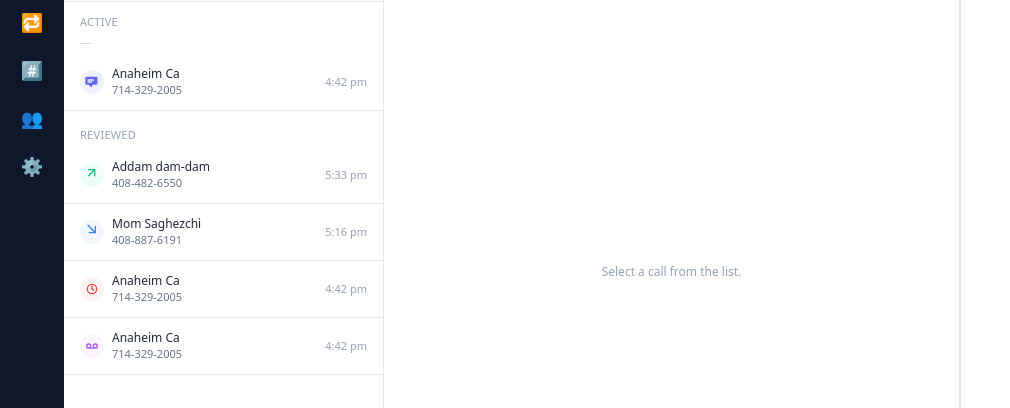
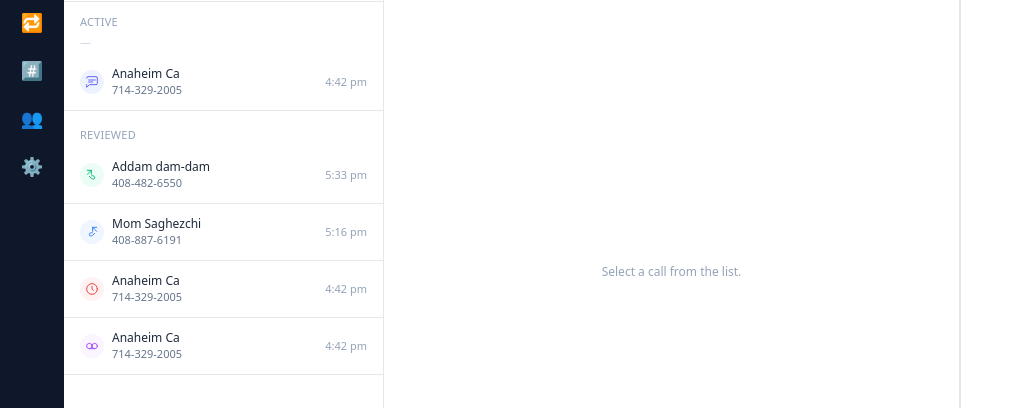
Before and after one commit to masterappliance/callcenter-ui, a React (Vite) app: page /calls in a window 1280 px wide. Shown: the part 152-560 px from the top of the page, without its empty margins (0-1010 px from the left). Built offline with nearby package versions, Linux system fonts and the light colour scheme.

Commit message:
Update CallListItem.jsx

```diff
--- a/src/components/calls/CallListItem.jsx
+++ b/src/components/calls/CallListItem.jsx
@@ -1,3 +1,11 @@
+import {
+  IconIncoming,
+  IconOutgoing,
+  IconMissed,
+  IconSMS,
+  IconVoicemail,
+} from "../icons/SoftIcons.jsx";
+
 export default function CallListItem({ call, active, onClick }) {
   const { callerName, phone, time, kind } = call;
 
@@ -30,101 +38,51 @@ export default function CallListItem({ call, active, onClick }) {
   );
 }
 
-/**
- * Icons modeled after CallRail:
- * - inbound: green arrow (incoming call)
- * - outbound: blue arrow (outgoing call)
- * - missed: red clock/cross
- * - sms: message bubble
- * - voicemail: two circles (voicemail icon)
- */
 function CallTypeIcon({ kind }) {
   switch (kind) {
     case "outbound":
       return (
-        <span className="inline-flex h-6 w-6 items-center justify-center rounded-full bg-blue-50 text-blue-500">
-          <OutboundIcon />
-        </span>
+        <Circle className="bg-blue-50 text-blue-500">
+          <IconOutgoing />
+        </Circle>
       );
     case "missed":
       return (
-        <span className="inline-flex h-6 w-6 items-center justify-center rounded-full bg-red-50 text-red-500">
-          <MissedIcon />
-        </span>
+        <Circle className="bg-red-50 text-red-500">
+          <IconMissed />
+        </Circle>
       );
     case "sms":
       return (
-        <span className="inline-flex h-6 w-6 items-center justify-center rounded-full bg-indigo-50 text-indigo-500">
-          <SmsIcon />
-        </span>
+        <Circle className="bg-indigo-50 text-indigo-500">
+          <IconSMS />
+        </Circle>
       );
     case "voicemail":
       return (
-        <span className="inline-flex h-6 w-6 items-center justify-center rounded-full bg-purple-50 text-purple-500">
-          <VoicemailIcon />
-        </span>
+        <Circle className="bg-purple-50 text-purple-500">
+          <IconVoicemail />
+        </Circle>
       );
     case "inbound":
     default:
       return (
-        <span className="inline-flex h-6 w-6 items-center justify-center rounded-full bg-emerald-50 text-emerald-500">
-          <InboundIcon />
-        </span>
+        <Circle className="bg-emerald-50 text-emerald-500">
+          <IconIncoming />
+        </Circle>
       );
   }
 }
 
-function InboundIcon() {
+function Circle({ className, children }) {
   return (
-    <svg viewBox="0 0 24 24" className="h-4 w-4" aria-hidden="true">
-      <path
-        fill="currentColor"
-        d="M7 3a1 1 0 0 0 0 2h6.59L6.3 12.29a1 1 0 1 0 1.4 1.42L15 6.41V13a1 1 0 1 0 2 0V3H7Z"
-      />
-    </svg>
+    <span
+      className={
+        "inline-flex h-6 w-6 items-center justify-center rounded-full " +
+        className
+      }
+    >
+      {children}
+    </span>
   );
 }
-
-function OutboundIcon() {
-  return (
-    <svg viewBox="0 0 24 24" className="h-4 w-4" aria-hidden="true">
-      <path
-        fill="currentColor"
-        d="M17 3a1 1 0 0 0-1 1v6.59L6.71 1.29A1 1 0 0 0 5.3 2.71L14.59 12H8a1 1 0 0 0 0 2h10V3Z"
-      />
-    </svg>
-  );
-}
-
-function MissedIcon() {
-  return (
-    <svg viewBox="0 0 24 24" className="h-4 w-4" aria-hidden="true">
-      <path
-        fill="currentColor"
-        d="M12 4a8 8 0 1 0 8 8 8.01 8.01 0 0 0-8-8Zm0 2a6 6 0 1 1-6 6 6.01 6.01 0 0 1 6-6Zm-1 2v4a1 1 0 0 0 .29.71l2 2a1 1 0 1 0 1.42-1.42L13 10.59V8a1 1 0 0 0-2 0Z"
-      />
-    </svg>
-  );
-}
-
-function SmsIcon() {
-  return (
-    <svg viewBox="0 0 24 24" className="h-4 w-4" aria-hidden="true">
-      <path
-        fill="currentColor"
-        d="M4 4a2 2 0 0 0-2 2v8.5A1.5 1.5 0 0 0 3.5 16H7l3.5 3.5a1 1 0 0 0 1.7-.7V16h6a2 2 0 0 0 2-2V6a2 2 0 0 0-2-2H4Zm2 4h8a1 1 0 0 1 0 2H6a1 1 0 0 1 0-2Zm0 3h5a1 1 0 0 1 0 2H6a1 1 0 0 1 0-2Z"
-      />
-    </svg>
-  );
-}
-
-function VoicemailIcon() {
-  return (
-    <svg viewBox="0 0 24 24" className="h-4 w-4" aria-hidden="true">
-      <path
-        fill="currentColor"
-        d="M7 8a4 4 0 1 0 0 8h10a4 4 0 1 0-4-4 3.98 3.98 0 0 0 .8 2.4H10.2A3.98 3.98 0 0 0 11 12a4 4 0 0 0-4-4Zm0 2a2 2 0 1 1-2 2 2 2 0 0 1 2-2Zm10 0a2 2 0 1 1-2 2 2 2 0 0 1 2-2Z"
-      />
-    </svg>
-  );
-}
```
